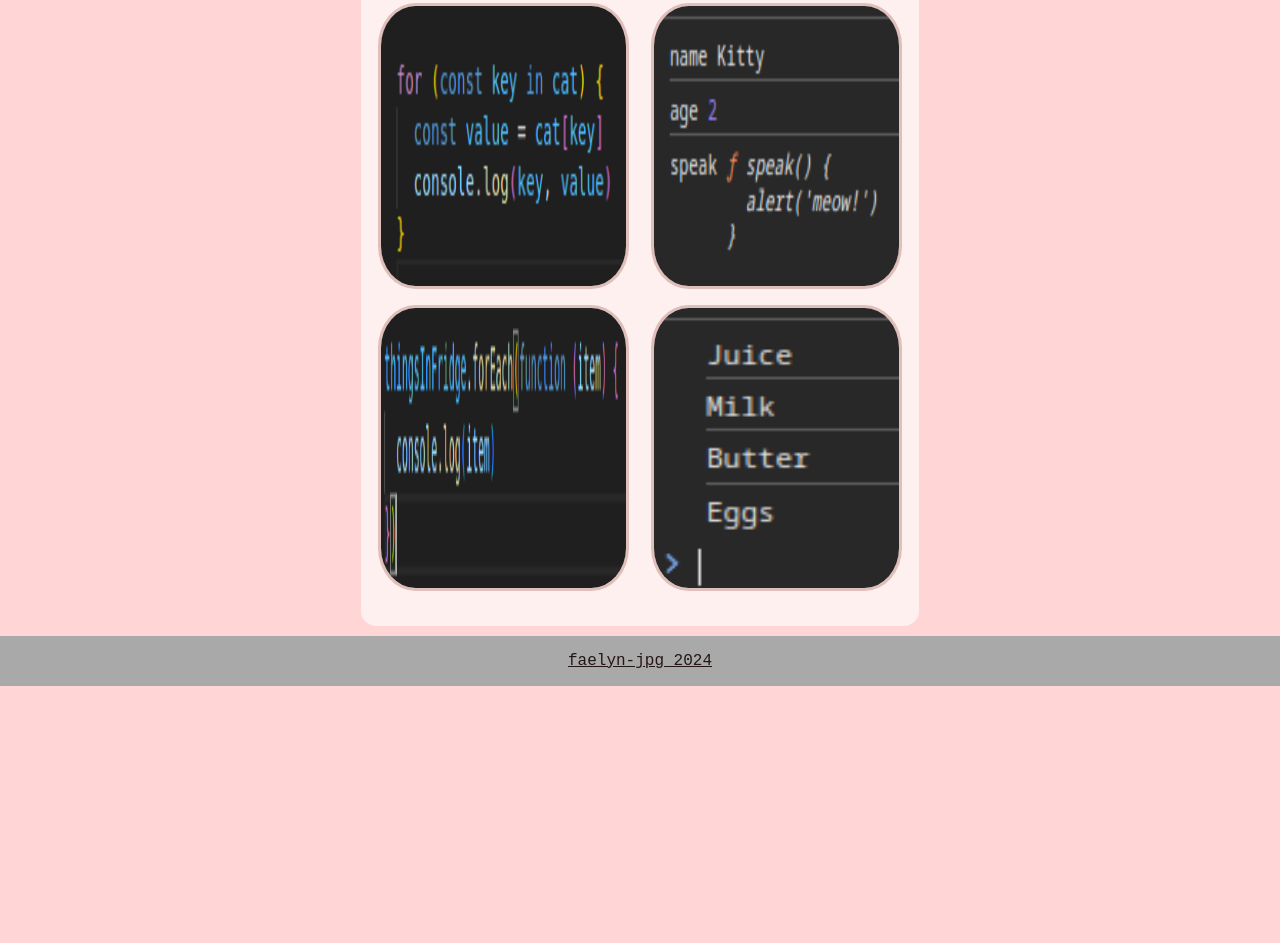
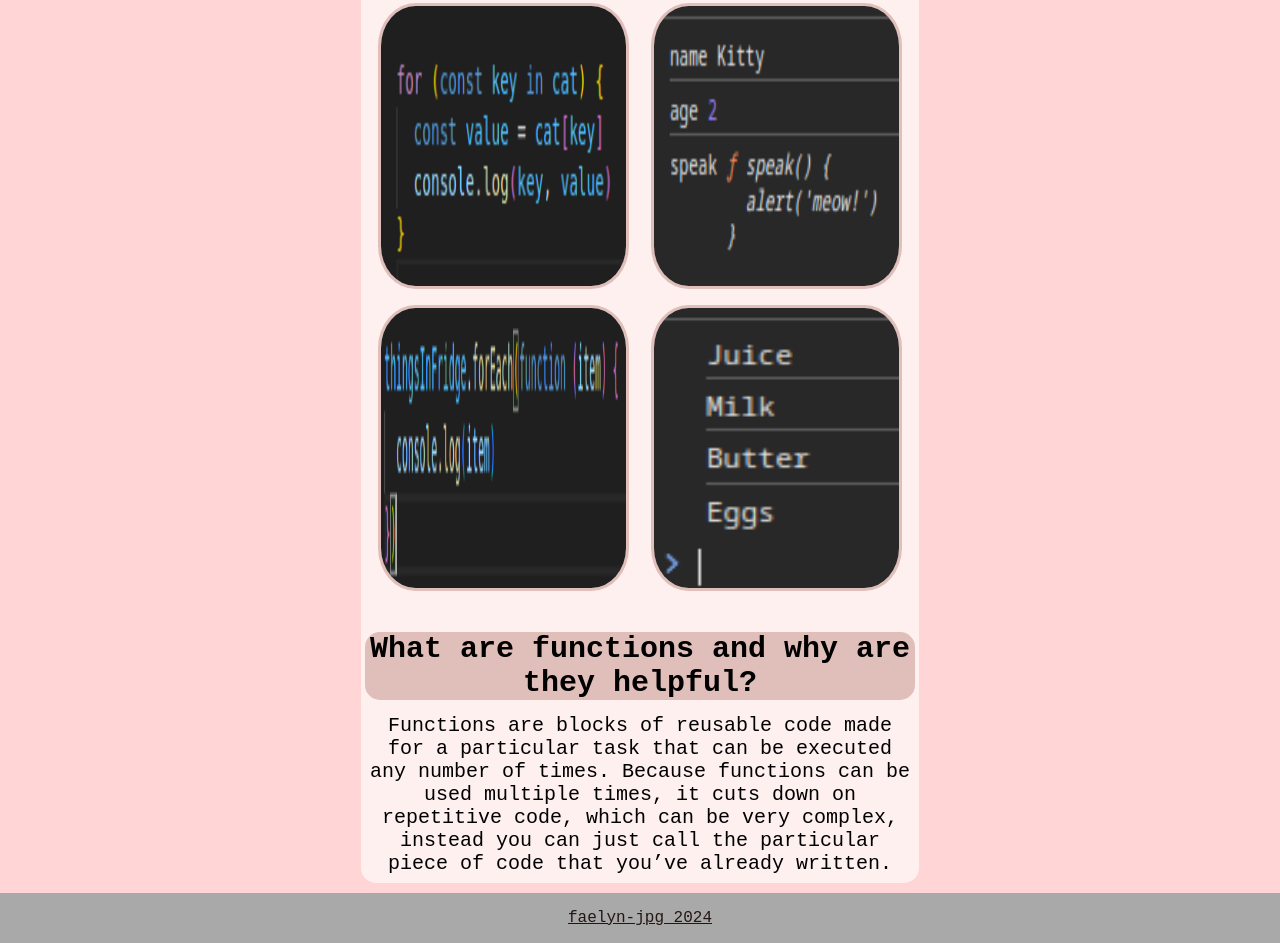
Before and after one commit to faelyn-jpg/faelyn-jpg.github.io, a plain HTML site: page blog/javascript-dom.html in a window 1280 px wide. Shown: the part 3593-4536 px from the top of the page. Before the commit the page ends 4279 px from the top, so only its background shows below. Drawn offline with Linux system fonts and the light colour scheme; a web font is replaced by a local one.

Commit message:
add rest of content to javascript tech blog

```diff
--- a/blog/javascript-dom.html
+++ b/blog/javascript-dom.html
@@ -98,6 +98,11 @@
         <img src="../images/array-loop-example.png" />
         <img src="../images/array-loop-result.png" />
       </p>
+      <h2 class="heading-style">What are functions and why are they helpful?</h2>
+      <div class="blog-container">Functions are blocks of reusable code made for a particular task that can be executed
+        any number of times. Because functions can be used multiple times, it cuts down on repetitive code, which can be
+        very complex, instead you can just call the particular piece of code that you’ve already written.
+      </div>
     </div>
   </div>
   <div id="footer">faelyn-jpg 2024</div>
```
